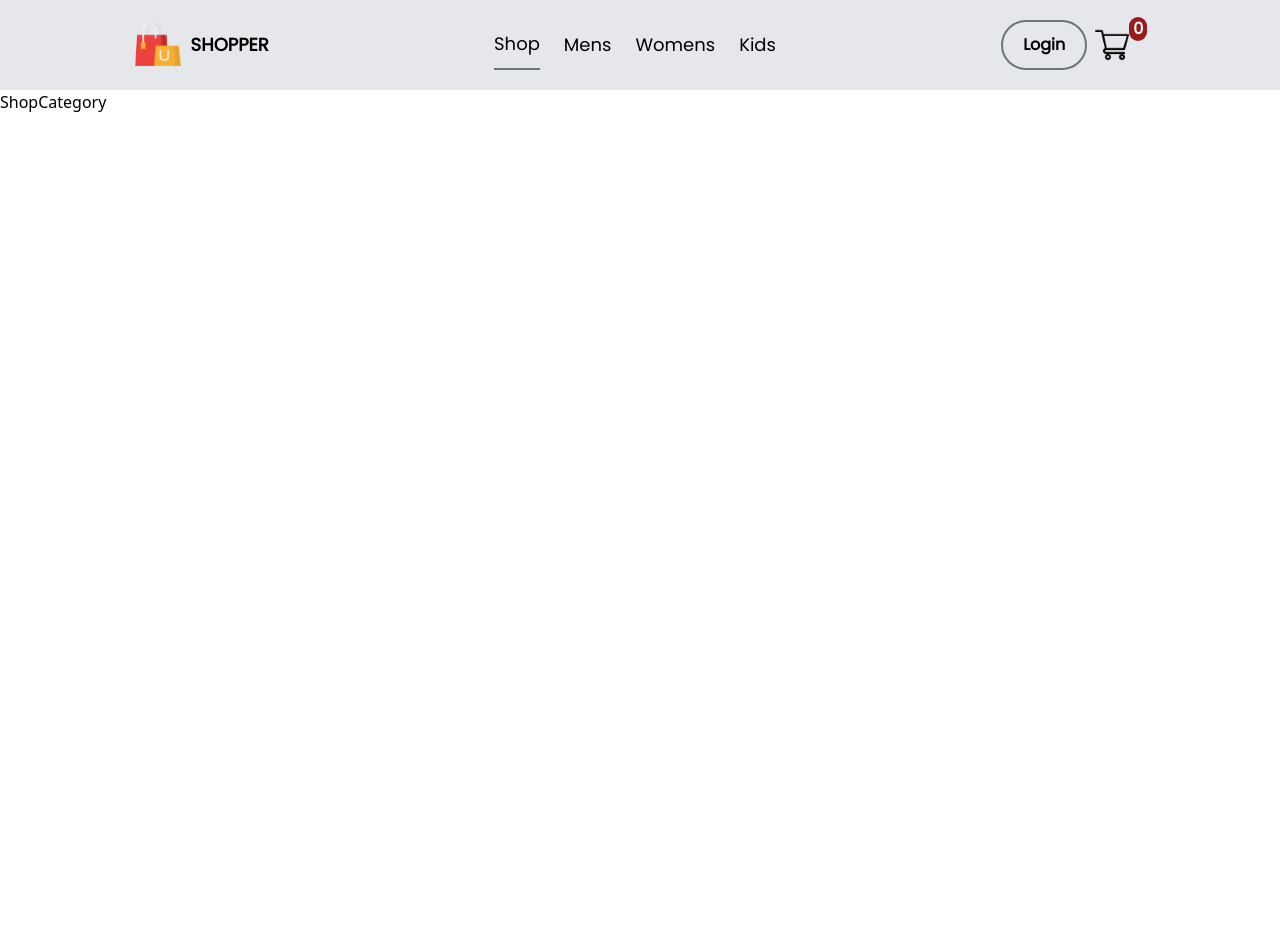
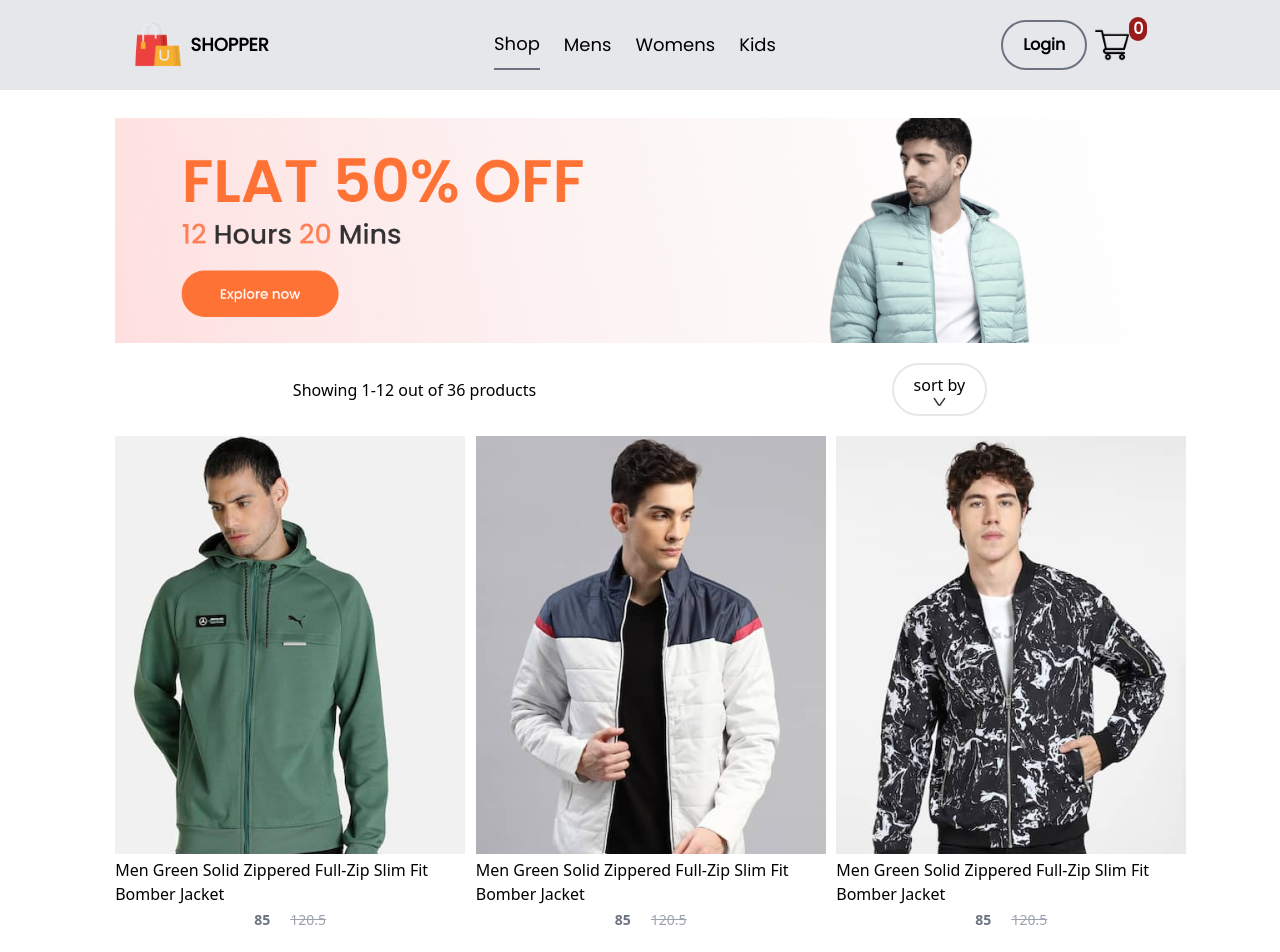
Before and after one commit to weerawi/Fashion-website-fullstack, a React (Create React App) app in the folder frontend/: page /mens in a window 1280 px wide. Shown: the top 952 px of the page. Before the commit the page ends 800 px from the top, so only its background shows below. Built offline with nearby package versions, Linux system fonts and the light colour scheme; a web font is replaced by a local one.

Commit message:
shopcontext component product item load done

```diff
--- a/frontend/src/App.js
+++ b/frontend/src/App.js
@@ -5,6 +5,10 @@ import ShopCategory from './Pages/ShopCategory';
 import Product from './Pages/Product';
 import Cart from './Pages/Cart';
 import LoginSingUp from './Pages/LoginSingUp';
+import Footer from './Components/Footer/Footer';
+import men_banner from './Components/Assets/banner_mens.png';
+import women_banner from './Components/Assets/banner_women.png';
+import kid_banner from './Components/Assets/banner_kids.png';
 
 function App() {
   return (
@@ -13,14 +17,15 @@ function App() {
         <Navbar/>
         <Routes>
           <Route path="/" element={<Shop/>} />
-          <Route path="/mens" element={<ShopCategory category="mens" />} />
-          <Route path="/womens" element={<ShopCategory category="womens" />} />
-          <Route path="/kids" element={<ShopCategory category="kids" />} />
+          <Route path="/mens" element={<ShopCategory banner={men_banner} category="men" />} />
+          <Route path="/womens" element={<ShopCategory banner={women_banner} category="women" />} />
+          <Route path="/kids" element={<ShopCategory banner={kid_banner} category="kid" />} />
           <Route path="/product" element={<Product/>} />
           <Route path=":productId" element={<Product/>} />
           <Route path="/cart" element={<Cart/>} />
           <Route path="/login" element={<LoginSingUp/>} />
         </Routes>
+        <Footer/>
 
       </BrowserRouter>
     </div>
--- /dev/null
+++ b/frontend/src/Context/ShopContext.jsx
@@ -0,0 +1,16 @@
+import React, { createContext } from 'react';
+import all_products from '../Components/Assets/all_product';
+
+export const ShopContext = createContext(null);
+
+const ShopContextProvider = (props) => {
+
+
+    return (
+        <ShopContext.Provider value={all_products}>
+            {props.children}
+        </ShopContext.Provider>
+    );
+};
+
+export default ShopContextProvider;
--- a/frontend/src/Pages/Shop.jsx
+++ b/frontend/src/Pages/Shop.jsx
@@ -2,6 +2,8 @@ import React from 'react'
 import Hero from '../Components/Hero/Hero'
 import Popular from '../Components/Popular/Popular'
 import Offers from '../Components/Offers/Offers'
+import NewCollections from '../Components/NewCollections/NewCollections'
+import NewsLetter from '../Components/NewsLetter/NewsLetter'
 
 const Shop = () => {
   return (
@@ -9,6 +11,8 @@ const Shop = () => {
         <Hero/>
         <Popular/>
         <Offers/>
+        <NewCollections/>
+        <NewsLetter/>
     </div>
   )
 }
--- a/frontend/src/Pages/ShopCategory.jsx
+++ b/frontend/src/Pages/ShopCategory.jsx
@@ -1,9 +1,41 @@
-import React from 'react'
+import React, { useContext } from 'react'
+import { ShopContext } from '../Context/ShopContext';
+import dropdown_icon from '../Components/Assets/dropdown_icon.png'
+import Item from '../Components/Item/Item';
 
-const ShopCategory = () => {
-  return (
-    <div>ShopCategory</div>
-  )
+const ShopCategory = (props) => {
+    const all_products = useContext(ShopContext);
+
+    return (
+        <div className='my-7 mx-auto w-[82%]'>
+            <img className='shopcategory-banner block ' src={props.banner} alt="" />
+            <div className="shopcategory-indexSort flex justify-around  items-center mt-5">
+                <p>
+                    <span className='font-medium'>Showing 1-12</span> out of 36 products
+                </p>
+
+                <div className="shopcategory-sort py-2 px-5 border-2 rounded-full">
+                    sort by <img className='mx-auto'  src={dropdown_icon} alt=""   />
+                </div>
+
+            </div>
+
+            <div className="shopcategory-products  mx-auto mt-5 grid justify-center   md:grid-cols-2   xl:grid-cols-3   gap-8   ">
+                {all_products.map((item, i) => {
+                    if (props.category === item.category) {
+                        return <Item key={i} id={item.id} name={item.name} image={item.image} new_price={item.new_price} old_price={item.old_price} />
+                    } else {
+                        return null;
+                    }
+                })}
+            </div>
+
+            <div className="shopcategory-loadmore mx-auto flex items-center justify-center w-40 py-3 mt-16
+            text-slate-700 bg-gray-200 text-sm font-base rounded-full cursor-pointer">
+                Exploremore
+            </div>
+        </div>
+    )
 }
 
 export default ShopCategory
--- a/frontend/src/index.js
+++ b/frontend/src/index.js
@@ -3,12 +3,15 @@ import ReactDOM from 'react-dom/client';
 import './index.css';
 import App from './App';
 import reportWebVitals from './reportWebVitals';
+import ShopContextProvider from './Context/ShopContext';
 
 const root = ReactDOM.createRoot(document.getElementById('root'));
 root.render(
-  <React.StrictMode>
-    <App />
-  </React.StrictMode>
+
+    <ShopContextProvider>
+      <App />
+    </ShopContextProvider>
+
 );
 
 // If you want to start measuring performance in your app, pass a function
```
